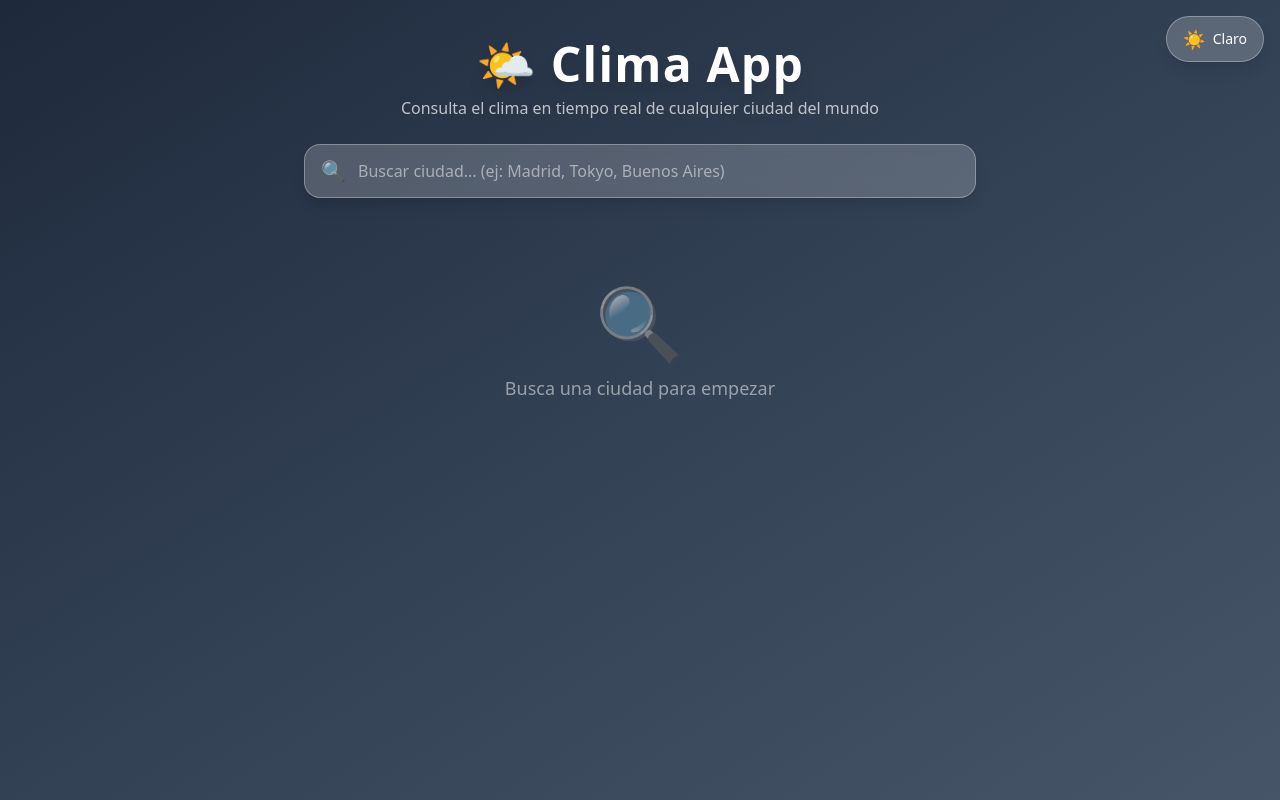
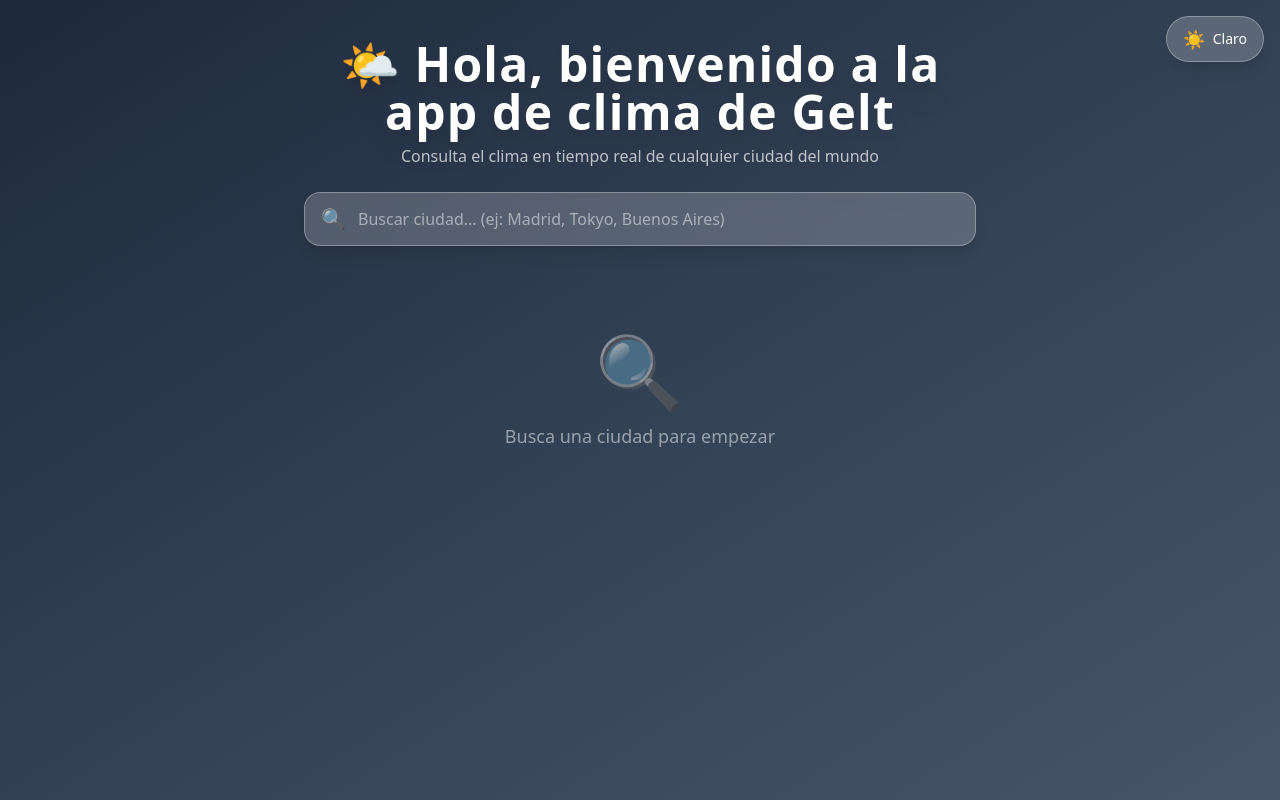
Before and after one commit to GeltPOC/clima-app, a Next.js app: page /clima-app/ in a window 1280 px wide. Built offline with nearby package versions, Linux system fonts and the light colour scheme.

Commit message:
feat: Actualizar título de la página

```diff
--- a/src/features/weather/components/WeatherApp.tsx
+++ b/src/features/weather/components/WeatherApp.tsx
@@ -41,7 +41,7 @@ export default function WeatherApp() {
       <div className="w-full max-w-2xl flex flex-col gap-6">
         <header className="text-center">
           <h1 className="text-5xl font-extrabold text-white drop-shadow-xl tracking-wide mb-1">
-            🌤️ Clima App
+            🌤️ Hola, bienvenido a la app de clima de Gelt
           </h1>
           <p className="text-white/70 mt-2 text-base font-medium">
             Consulta el clima en tiempo real de cualquier ciudad del mundo
```
